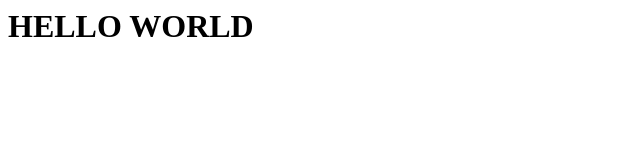
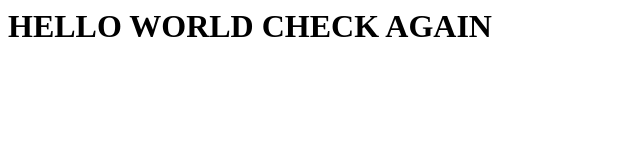
Before and after one commit to NayanaPersonal25/KubePractise, a plain HTML site: page index.html in a window 1280 px wide. Shown: the whole page, without its empty margins (0-640 px from the left). Drawn offline with Linux system fonts and the light colour scheme.

Commit message:
Update index.html

```diff
--- a/index.html
+++ b/index.html
@@ -1,3 +1,3 @@
 <html>
-<h1> HELLO WORLD </h1>
+<h1> HELLO WORLD CHECK AGAIN </h1>
 </html>
```
